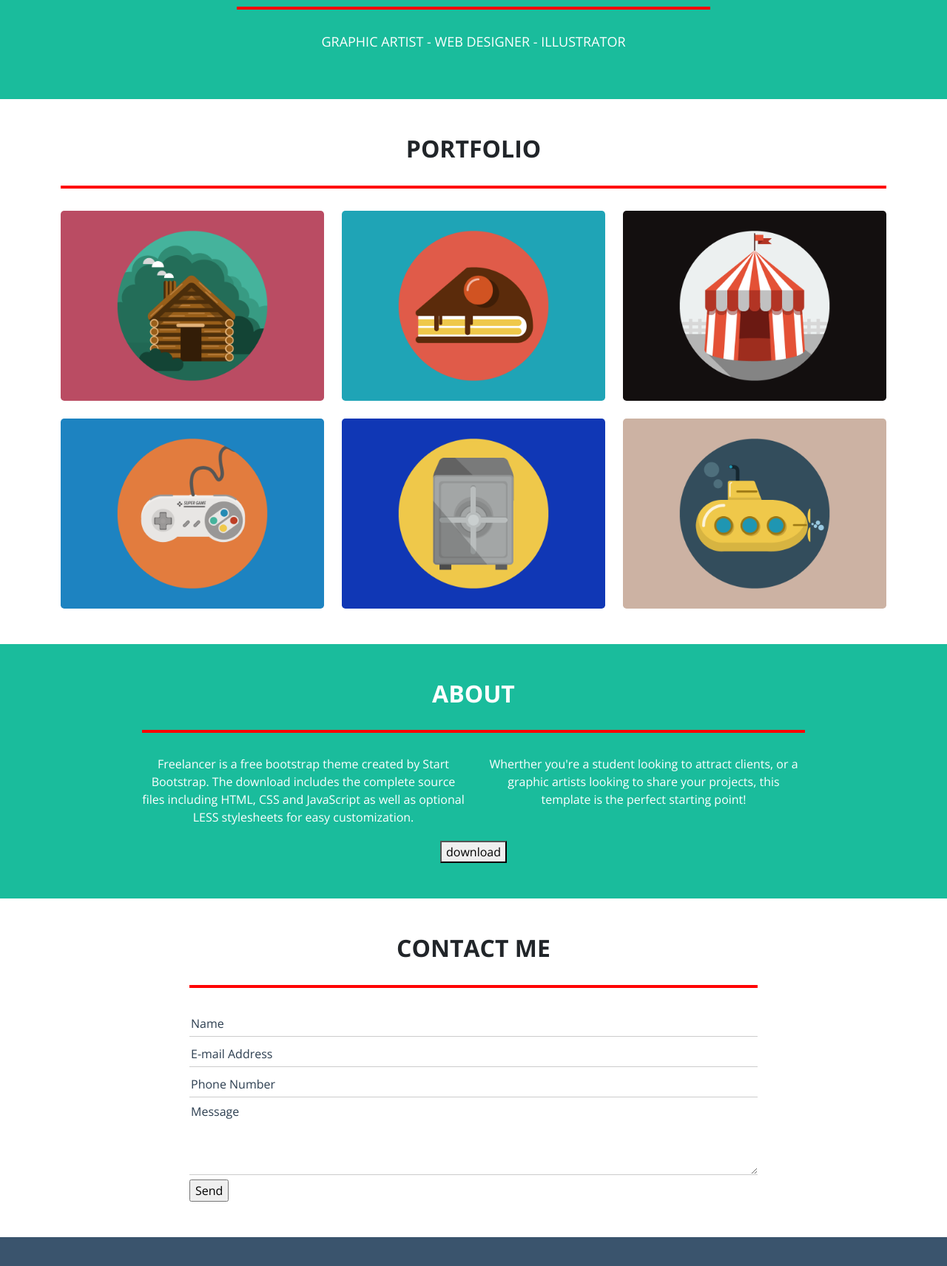
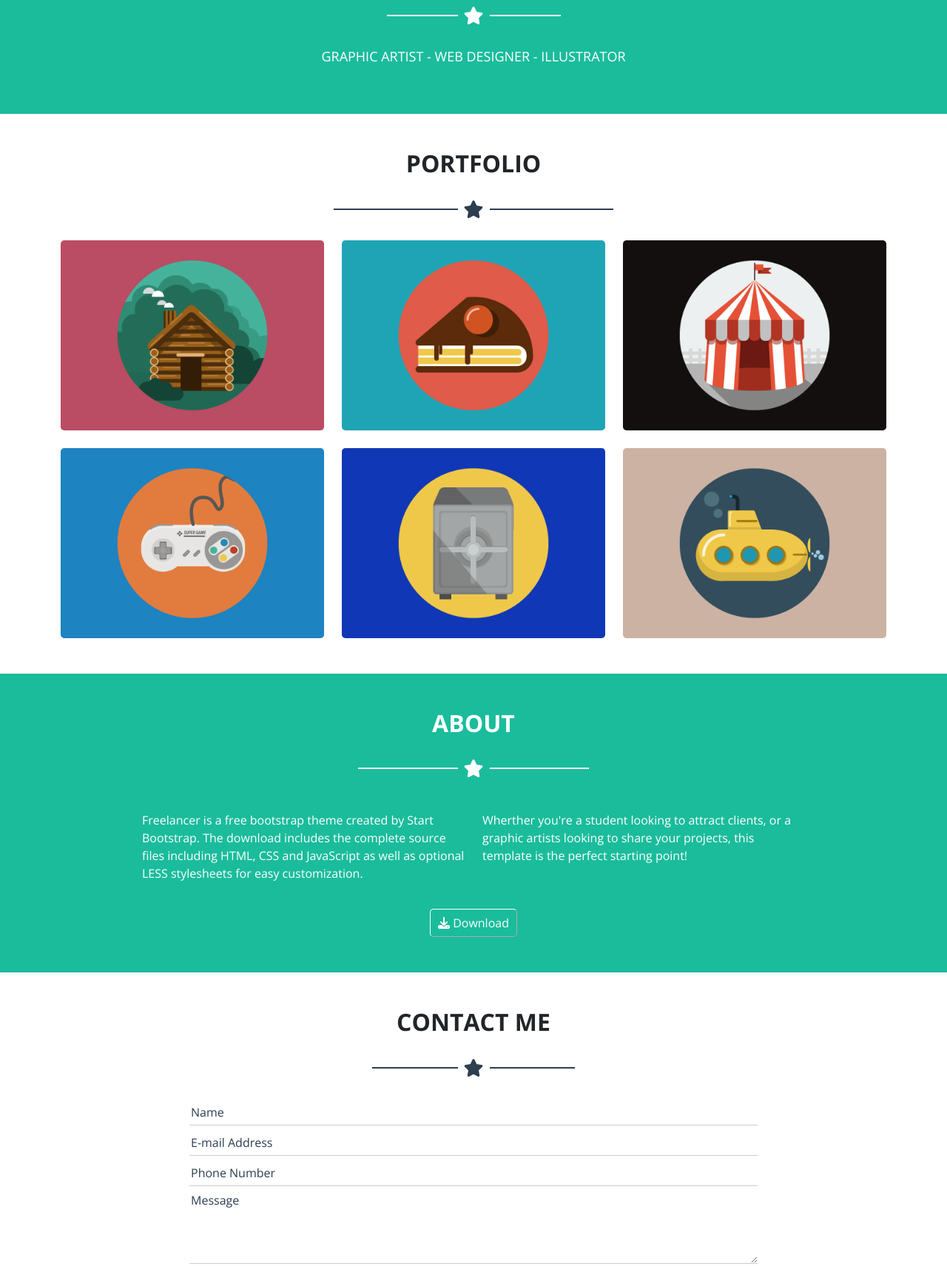
Before and after one commit to Nothung429/html-css-bootstrap-freelancer, a plain HTML site: page index.html in a window 1280 px wide. Shown: the part 552-2264 px from the top of the page at 74% size. Drawn offline with nearby package versions, Linux system fonts and the light colour scheme.

Commit message:
aggiunto overlay img section1

```diff
--- a/css/style.css
+++ b/css/style.css
@@ -1,11 +1,6 @@
 /*------ general ------*/
 body {
     font-family: 'Open Sans', sans-serif;
-}
-.deco {
-    border: 2px solid red;
-    margin: 30px 0;
-    opacity: 1;
 }
 
 /*------ background color ------*/
@@ -17,6 +12,39 @@ body {
 }
 .bg-color-3 {
     background-color: #3a546d;
+}
+
+/*------ decoration ------*/
+.deco {
+    display: flex;
+    justify-content: center;
+    align-items: center;
+}
+.line {
+    height: 2px;
+    width: 15%;
+}
+.line.white {
+    background-color: #fff;
+}
+.line.black {
+    background-color: #2c3e50;
+}
+.star {
+    font-size: 24px;
+}
+.star.black {
+    color: #2c3e50;
+}
+
+/*------ button ------*/
+.about-btn ,.send {
+    color: #fff;
+    background-color: #1abc9c;
+    border: 1px solid #fff;
+    border-radius: 5px;
+    border-style: outset;
+    padding: 6px 10px;
 }
 
 /*------ title typo ------*/
@@ -75,15 +103,46 @@ header {
     text-align: center;
 }
 
+/*------ section1 img overlay ------*/
+.img-overlay {
+    position: relative;
+}
+.img-overlay::after {
+    content: "\2b";
+    font-family: "Font Awesome 6 Free";
+    font-weight: 700;
+    position: absolute;
+    top: 0;
+    left: 0;
+    right: 0;
+    bottom: 0;
+    z-index: 1;
+    display: flex;
+    align-items: center;
+    justify-content: center;
+    background-color: rgba(26,188,156,0.9);
+    font-size: 70px;
+    color: #fff;
+    opacity: 0;
+    transition: opacity 0.4s;
+    border-radius: 0.3rem;
+}
+.port-img:hover .img-overlay::after {
+    opacity: 1;
+}
+
 /*------ section2 ------*/
 .about {
     width: 70%;
     margin: auto;
+    color: #fff;
     text-align: center;
-    color: #fff;
 }
 .about button {
     margin-top: 20px;
+}
+.about .row {
+    text-align: left;
 }
 
 /*------ section3 ------*/
--- a/index.html
+++ b/index.html
@@ -59,7 +59,13 @@
                 <div class="hero py-5">
                     <img class="img-fluid" src="img/avatar.svg" alt="profile">
                     <h2 class="mt-3">start bootstrap</h2>
-                    <hr class="deco">
+                    <div class="deco my-4">
+                        <div class="line white"></div>
+                        <div class="star px-2">
+                            <i class="fa-solid fa-star"></i>
+                        </div>
+                        <div class="line white"></div>
+                    </div>
                     <p>graphic artist - web designer - illustrator</p>
                 </div>
             </div>
@@ -67,25 +73,43 @@
             <div class="container">
                 <section id="first" class="portfolio my-5">
                     <h2>portfolio</h2>
-                    <hr class="deco">
+                    <div class="deco my-4">
+                        <div class="line black"></div>
+                        <div class="star black px-2">
+                            <i class="fa-solid fa-star"></i>
+                        </div>
+                        <div class="line black"></div>
+                    </div>
                     <div class="row g-4">
-                        <div class="col-12 col-md-6 col-lg-4">
+                        <div class="col-12 col-md-6 col-lg-4 port-img">
+                            <div class="img-overlay">
                                 <img class="img-fluid rounded-3" src="img/cabin.png" alt="casa">
                             </div>
-                        <div class="col-12 col-md-6 col-lg-4">
+                        </div>
+                        <div class="col-12 col-md-6 col-lg-4 port-img">
+                            <div class="img-overlay">
                                 <img class="img-fluid rounded-3" src="img/cake.png" alt="torta">
                             </div>
-                        <div class="col-12 col-md-6 col-lg-4">
+                        </div>
+                        <div class="col-12 col-md-6 col-lg-4 port-img">
+                            <div class="img-overlay">
                                 <img class="img-fluid rounded-3" src="img/circus.png" alt="circo">
                             </div>
-                        <div class="col-12 col-md-6 col-lg-4">
+                        </div>
+                        <div class="col-12 col-md-6 col-lg-4 port-img">
+                            <div class="img-overlay">
                                 <img class="img-fluid rounded-3" src="img/game.png" alt="gioco">
                             </div>
-                        <div class="col-12 col-md-6 col-lg-4">
+                        </div>
+                        <div class="col-12 col-md-6 col-lg-4 port-img">
+                            <div class="img-overlay">
                                 <img class="img-fluid rounded-3" src="img/safe.png" alt="cassaforte">
                             </div>
-                        <div class="col-12 col-md-6 col-lg-4">
+                        </div>
+                        <div class="col-12 col-md-6 col-lg-4 port-img">
+                            <div class="img-overlay">
                                 <img class="img-fluid rounded-3" src="img/submarine.png" alt="sottomarino">
+                            </div>
                         </div>
                     </div>
                 </section>
@@ -94,19 +118,33 @@
             <div class="about-bg bg-color-2">
                 <section id="second" class="about py-5">
                     <h2>about</h2>
-                    <hr class="deco">
+                    <div class="deco my-4">
+                        <div class="line white"></div>
+                        <div class="star px-2">
+                            <i class="fa-solid fa-star"></i>
+                        </div>
+                        <div class="line white"></div>
+                    </div>
                     <div class="row">
-                        <div class="col-12 col-md-6">Freelancer is a free bootstrap theme created by Start Bootstrap. The download includes the complete source files including HTML, CSS and JavaScript as well as optional LESS stylesheets for easy customization.</div>
-                        <div class="col-12 col-md-6">Wherther you're a student looking to attract clients, or a graphic artists looking to share your projects, this template is the perfect starting point!
+                        <div class="col-12 col-md-6 my-3">Freelancer is a free bootstrap theme created by Start Bootstrap. The download includes the complete source files including HTML, CSS and JavaScript as well as optional LESS stylesheets for easy customization.</div>
+                        <div class="col-12 col-md-6 my-3">Wherther you're a student looking to attract clients, or a graphic artists looking to share your projects, this template is the perfect starting point!
                         </div>
                     </div>
-                    <button>download</button>
+                    <button class="about-btn">
+                        <i class="fa-solid fa-download"></i> Download
+                    </button>
                 </section>
             </div>
             <!------ section3 ------>
             <section id="third" class="form py-5">
                 <h2>contact me</h2>
-                <hr class="deco">
+                <div class="deco my-4">
+                    <div class="line black"></div>
+                    <div class="star black px-2">
+                        <i class="fa-solid fa-star"></i>
+                    </div>
+                    <div class="line black"></div>
+                </div>
                 <div class="comp">
                     <input type="text" placeholder="Name" name="name">
                     <input type="e-mail" placeholder="E-mail Address" name="e-mail">
```
Lines whose indentation alone changed are shown as unchanged.
